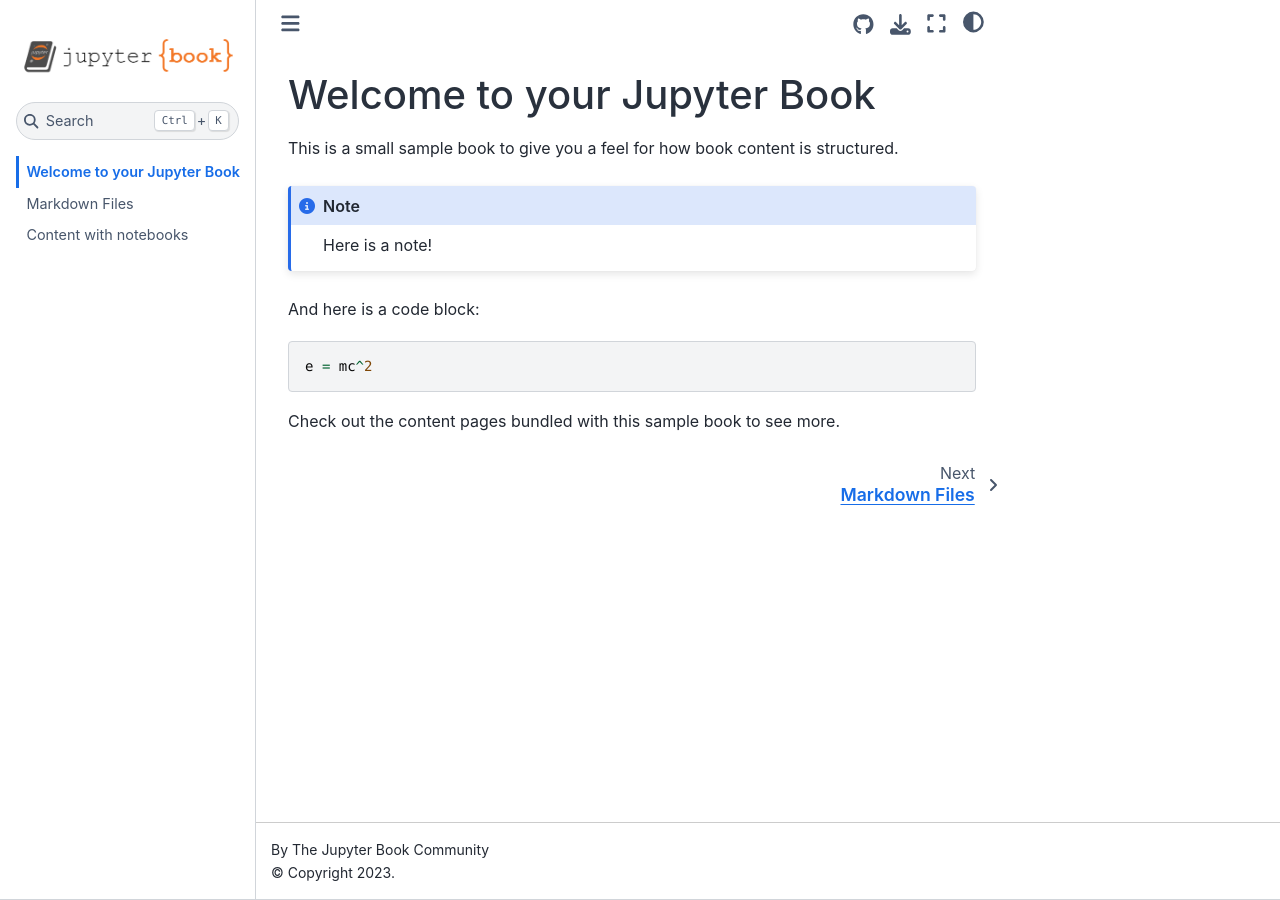
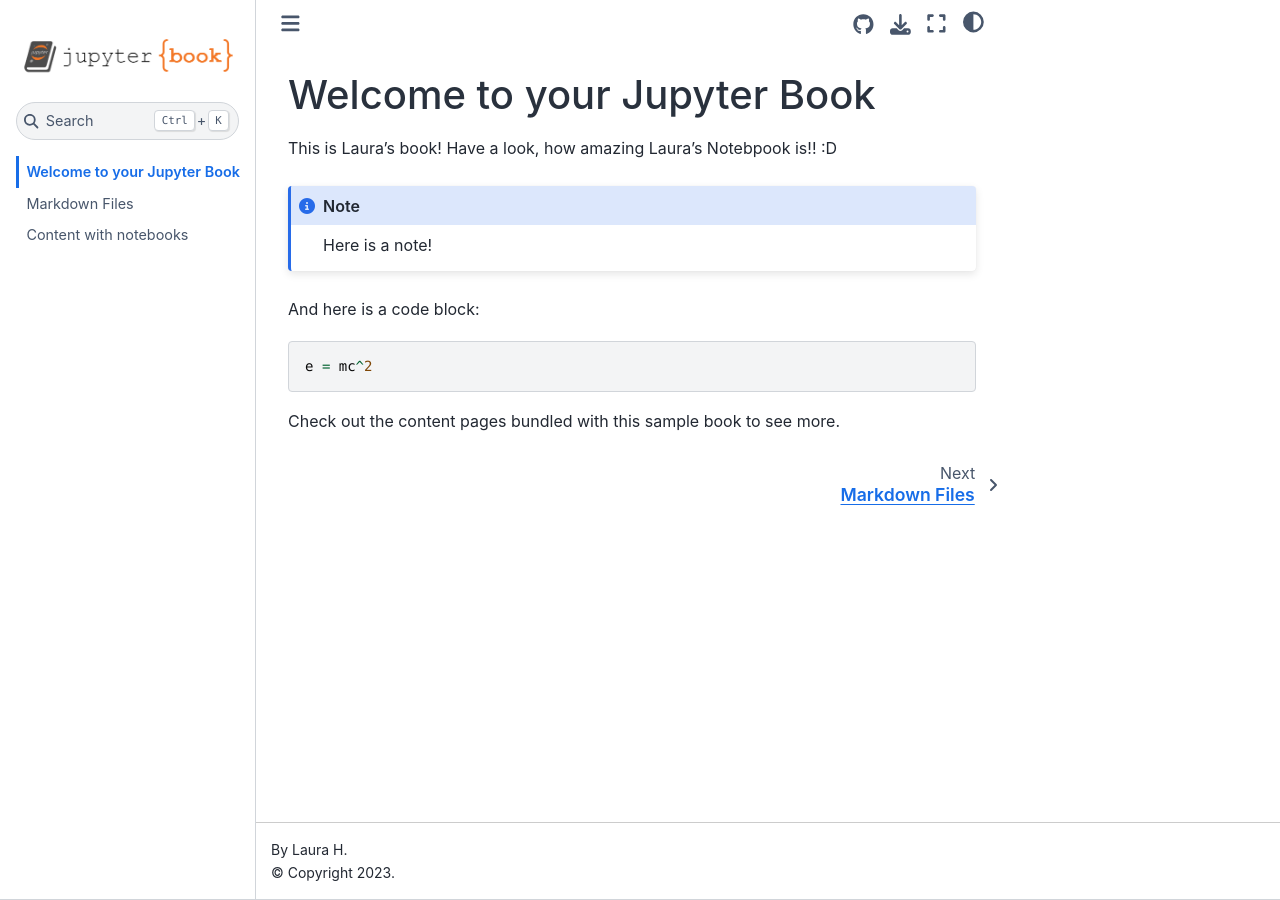
Before and after one commit to laurahess/mynewbook, a Jupyter Book: the page built from intro.md, in a window 1280 px wide. Built offline with Jupyter Book 1.0.4 settings and Sphinx 7.4.7 and the Sphinx Book theme 1.1.4, drawn with Linux system fonts in a browser that asks for light colours.

Commit message:
first test

```diff
--- a/_config.yml
+++ b/_config.yml
@@ -1,8 +1,8 @@
 # Book settings
 # Learn more at https://jupyterbook.org/customize/config.html
 
-title: My sample book
-author: The Jupyter Book Community
+title: The sample book from Laura
+author: Laura H.
 logo: logo.png
 
 # Force re-execution of notebooks on each build.
--- a/intro.md
+++ b/intro.md
@@ -1,7 +1,6 @@
 # Welcome to your Jupyter Book
 
-This is a small sample book to give you a feel for how book content is
-structured.
+This is Laura's book! Have a look, how amazing Laura's Notebpook is!! :D
 
 :::{note}
 Here is a note!
```
